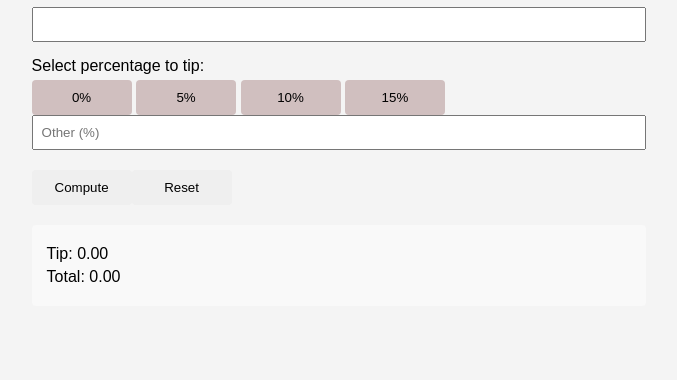
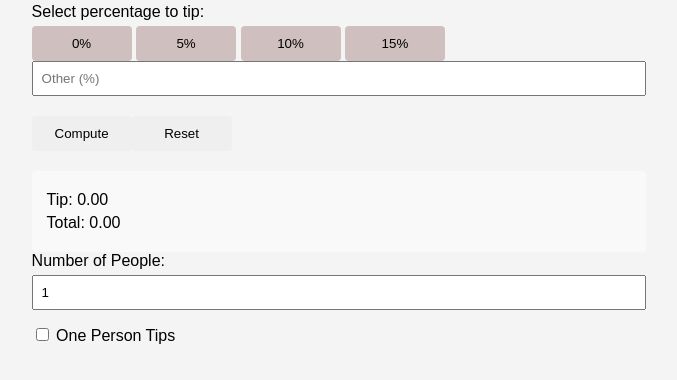
Before and after one commit to MaritaThuriAnna/tip-calculator, a plain HTML site: page index.html in a window 1280 px wide. Shown: the part 324-704 px from the top of the page, without its empty margins (301-978 px from the left). Drawn offline with Linux system fonts and the light colour scheme.

Commit message:
html elements added

```diff
--- a/index.html
+++ b/index.html
@@ -1,15 +1,16 @@
 <!doctype html>
 <html lang="en">
-  <head>
+
+<head>
     <title>Tip Calculator</title>
     <meta charset="utf-8">
     <meta name="viewport" content="width=device-width, initial-scale=1, shrink-to-fit=no">
 
     <link rel="stylesheet" href="style.css">
 
-  </head>
+</head>
 
-  <body>
+<body>
 
 
     <div class="container">
@@ -28,7 +29,7 @@
                 <button class="tip-btn" data-percent="5">5%</button>
                 <button class="tip-btn" data-percent="10">10%</button>
                 <button class="tip-btn" data-percent="15">15%</button>
-                <input type="number" id="customTipButton" placeholder="Other (%)" min="0"/>
+                <input type="number" id="customTipButton" placeholder="Other (%)" min="0" />
             </div>
         </div>
 
@@ -37,11 +38,25 @@
             <button id="resetButton">Reset</button>
         </div>
 
-        <div class="result" id="result" >
+        <div class="result" id="result">
             <p>Tip: <span id="tipAmount">0.00</span></p>
             <p>Total: <span id="finalAmount">0.00</span></p>
+            <p id="tipping-details" style="display:none;">
+                Person who tips pays: $<span id="person-tipping-amount">0.00</span><br>
+                Each other person pays: $<span id="other-person-amount">0.00</span>
+            </p>
         </div>
+
+        <div class="input-group">
+            <label for="partySize">Number of People:</label>
+            <input type="number" id="partySize" min="1" value="1" />
+        </div>
+
+        <div class="input-group">
+            <label><input type="checkbox" id="onePersonTip" /> One Person Tips</label>
+        </div>
+
     </div>
     <script src="script.js"></script>
 
-  </body>
+</body>
```
